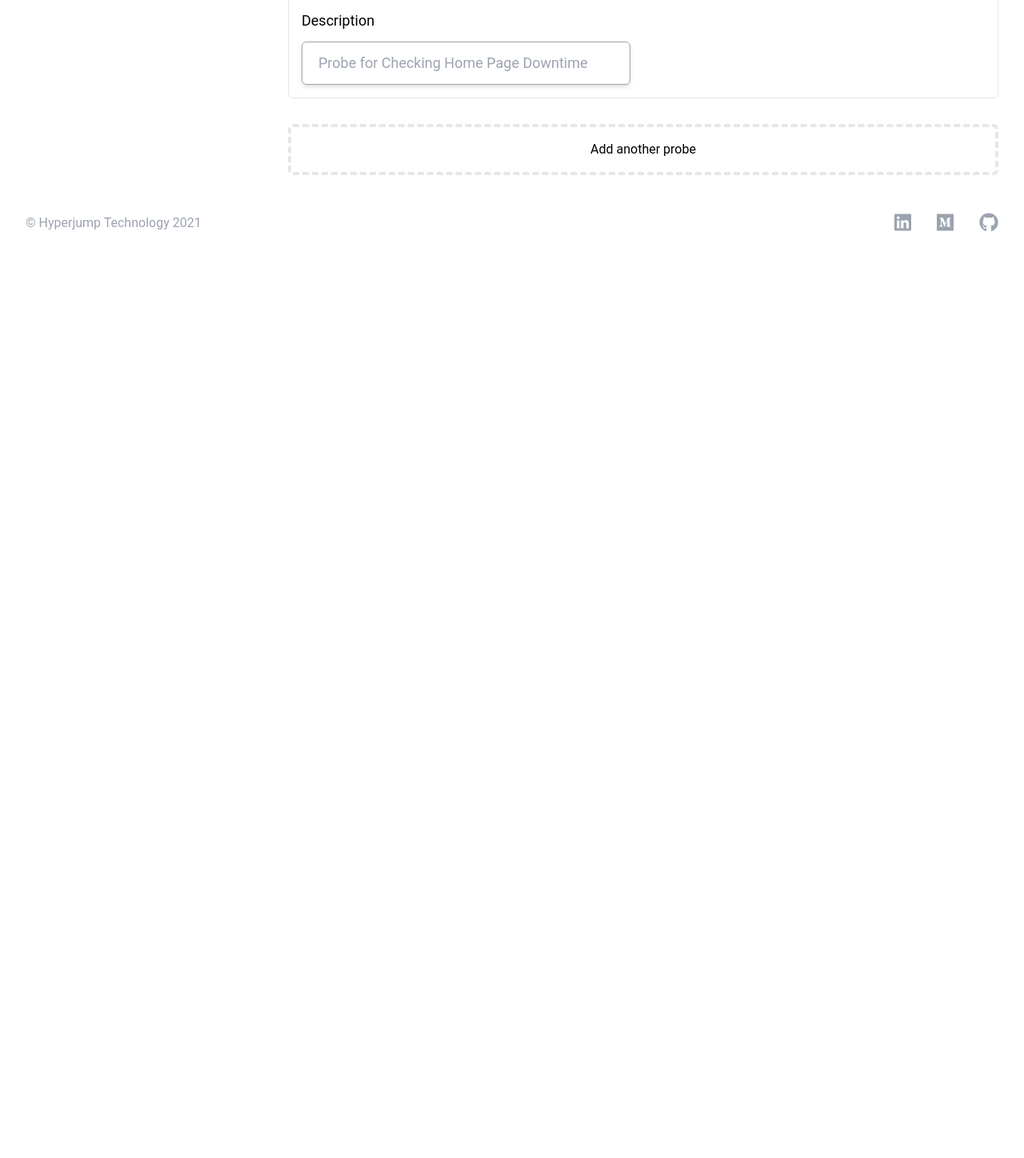
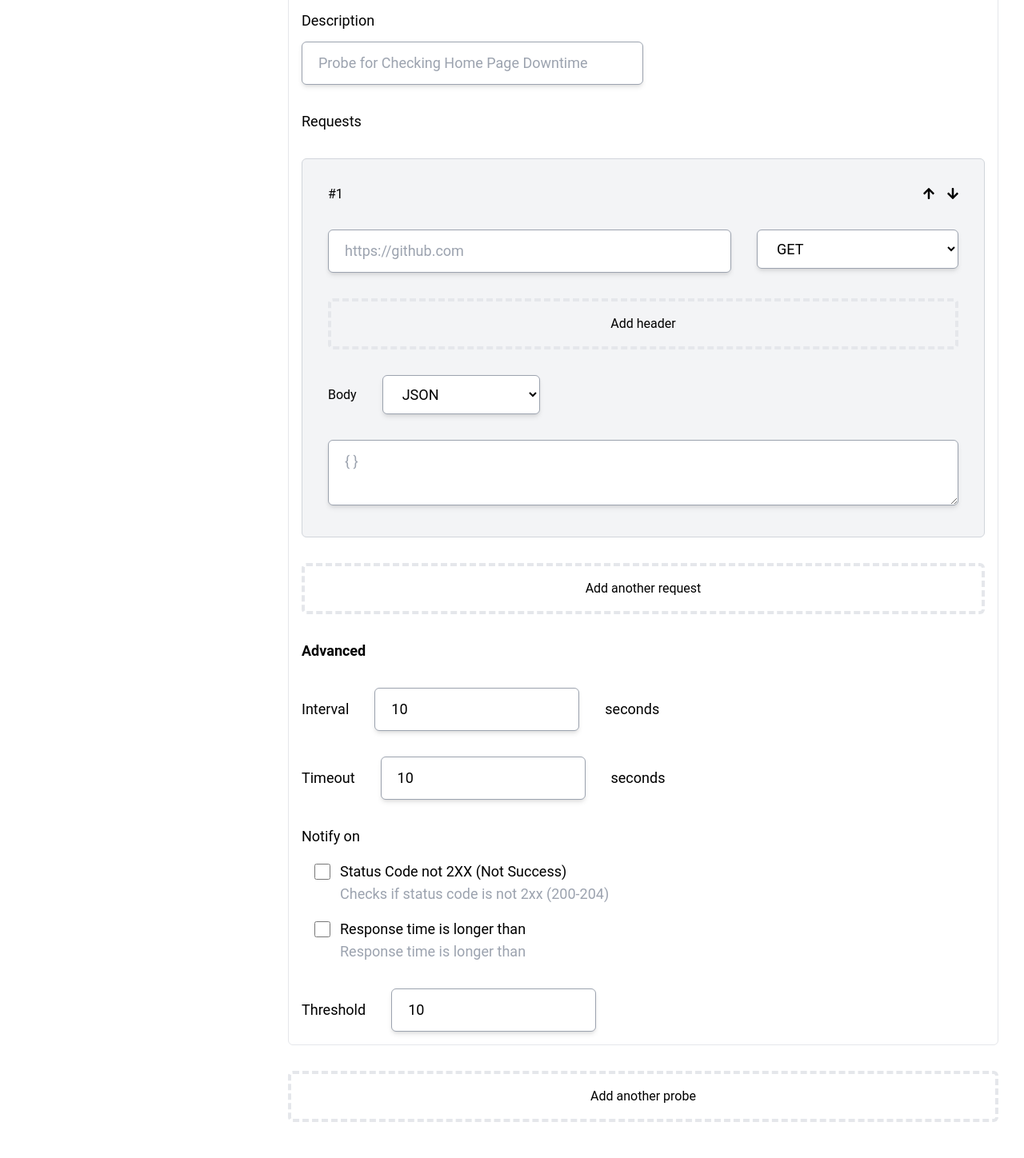
Before and after one commit to hyperjumptech/monika-config-generator, a Next.js app: page /advanced in a window 1280 px wide. Shown: the part 300-1748 px from the top of the page at 80% size. Before the commit the page ends 800 px from the top, so only its background shows below. Built offline with nearby package versions, Linux system fonts and the light colour scheme.

Commit message:
feat: probe request

```diff
--- a/components/probecard/index.tsx
+++ b/components/probecard/index.tsx
@@ -1,19 +1,33 @@
 import React, { FunctionComponent, useContext } from 'react';
 
-import { faTrash } from '@fortawesome/free-solid-svg-icons';
+import {
+  faTrash,
+  faArrowUp,
+  faArrowDown,
+} from '@fortawesome/free-solid-svg-icons';
 import { FontAwesomeIcon } from '@fortawesome/react-fontawesome';
 
 import { TextInput } from '../';
 import { ProbeContext } from '../../contexts/ProbeContext';
+import Select, { SelectOption } from '../select';
+import Textarea from '../textarea';
+import { Probe } from '@hyperjumptech/monika/lib/interfaces/probe';
+import Button from '../button';
+import Checkbox from '../checkbox';
 
 export interface ProbeCardProps {
   id: string;
+  probe: Probe;
 }
 
-const NotifCard: FunctionComponent<ProbeCardProps> = ({ id }) => {
-  const { probeData, handleUpdateProbeData, handleRemoveProbe } = useContext(
-    ProbeContext
-  );
+const NotifCard: FunctionComponent<ProbeCardProps> = ({ probe, id }) => {
+  const {
+    probeData,
+    handleUpdateProbeData,
+    handleRemoveProbe,
+    handleAddProbeRequest,
+    handleRemoveProbeRequest,
+  } = useContext(ProbeContext);
 
   return (
     <div className="border border-solid rounded-md mb-8">
@@ -25,14 +39,15 @@ const NotifCard: FunctionComponent<ProbeCardProps> = ({ id }) => {
           </button>
         )}
       </div>
-      <div className="p-4 md:w-8/12 lg:w-6/12">
+      <div className="p-4 ">
         <form>
           <fieldset>
             <div key={id} className="space-y-8 flex flex-col">
               <TextInput
                 label="Name"
-                id={`data${id}_url`}
+                id={`probe_${id}_name`}
                 placeholder="Home Page Probe"
+                className="w-full md:w-6/12"
                 onChange={(event) => {
                   handleUpdateProbeData({
                     id,
@@ -43,8 +58,9 @@ const NotifCard: FunctionComponent<ProbeCardProps> = ({ id }) => {
               />
               <TextInput
                 label="Description"
-                id={`data${id}_url`}
+                id={`probe_${id}_description`}
                 placeholder="Probe for Checking Home Page Downtime"
+                className="w-full md:w-6/12"
                 onChange={(event) => {
                   handleUpdateProbeData({
                     id,
@@ -53,6 +69,136 @@ const NotifCard: FunctionComponent<ProbeCardProps> = ({ id }) => {
                   });
                 }}
               />
+              <p className="text-sm sm:text-lg">Requests</p>
+              {(probe as Probe).requests.map((item, index) => (
+                <div
+                  className="w-full p-8 rounded-md bg-gray-100 border border-solid border-gray-300 space-y-8"
+                  key={index}>
+                  <div className="flex flex-row align-middle justify-between">
+                    <div className="flex align-middle">#{index + 1}</div>
+                    <div className="flex align-middle space-x-4">
+                      <button>
+                        <FontAwesomeIcon icon={faArrowUp} />
+                      </button>
+                      <button>
+                        <FontAwesomeIcon icon={faArrowDown} />
+                      </button>
+                    </div>
+                  </div>
+                  <div className="flex flex-row space-x-8">
+                    <div className="w-8/12">
+                      <TextInput
+                        id={`probe_${id}_request_${index}_url`}
+                        placeholder="https://github.com"
+                      />
+                    </div>
+                    <div className="w-4/12">
+                      <Select id={`probe_${id}_method`}>
+                        <SelectOption value="GET">GET</SelectOption>
+                        <SelectOption value="POST">POST</SelectOption>
+                      </Select>
+                    </div>
+                  </div>
+                  <button className="w-full border-4 border-dashed rounded-md p-4">
+                    <p>Add header</p>
+                  </button>
+                  <div className="flex flex-row items-center space-x-8">
+                    <p>Body</p>
+                    <div className="w-full sm:w-3/12">
+                      <Select id={`probe_${id}_content_type`}>
+                        <SelectOption value="JSON">JSON</SelectOption>
+                      </Select>
+                    </div>
+                  </div>
+                  <Textarea placeholder="{ }" id={`probe_${id}_body`} />
+                  {probe.requests.length > 1 && (
+                    <div className="flex justify-end">
+                      <Button
+                        type="button"
+                        onClick={() => handleRemoveProbeRequest(id, index)}>
+                        Remove
+                      </Button>
+                    </div>
+                  )}
+                </div>
+              ))}
+              <button
+                type="button"
+                onClick={() => handleAddProbeRequest(id)}
+                className="w-full border-4 border-dashed rounded-md p-4">
+                <p>Add another request</p>
+              </button>
+              <div className="flex flex-col space-y-8">
+                <p className="font-bold text-sm sm:text-lg">Advanced</p>
+                <div className="flex flex-row items-center justify-start space-x-8">
+                  <p className="text-sm sm:text-lg">Interval</p>
+                  <TextInput
+                    id={`probe_${id}_interval`}
+                    type="number"
+                    placeholder="10"
+                    value={probe.interval}
+                    className="w-full md:w-64"
+                    onChange={(event) => {
+                      handleUpdateProbeData({
+                        id,
+                        field: 'interval',
+                        value: event.target.value,
+                      });
+                    }}
+                  />
+                  <p className="text-sm sm:text-lg">seconds</p>
+                </div>
+                <div className="flex flex-row items-center justify-start space-x-8">
+                  <p className="text-sm sm:text-lg">Timeout</p>
+                  <TextInput
+                    id={`probe_${id}_timeout`}
+                    type="number"
+                    placeholder="10"
+                    value={probe.interval}
+                    className="w-full md:w-64"
+                    onChange={(event) => {
+                      handleUpdateProbeData({
+                        id,
+                        field: 'interval',
+                        value: event.target.value,
+                      });
+                    }}
+                  />
+                  <p className="text-sm sm:text-lg">seconds</p>
+                </div>
+                <div className="flex flex-col space-y-4 space-x-4">
+                  <p className="text-sm sm:text-lg">Notify on</p>
+                  <Checkbox
+                    name={`probe_${id}_status_not_2xx`}
+                    value="status-not-2xx"
+                    help="Checks if status code is not 2xx (200-204)">
+                    Status Code not 2XX (Not Success)
+                  </Checkbox>
+                  <Checkbox
+                    name={`probe_${id}_response-time`}
+                    value="status-not-2xx"
+                    help="Response time is longer than">
+                    Response time is longer than
+                  </Checkbox>
+                </div>
+                <div className="flex flex-row items-center justify-start space-x-8">
+                  <p className="text-sm sm:text-lg">Threshold</p>
+                  <TextInput
+                    id={`probe_${id}_threshold`}
+                    type="number"
+                    placeholder="10"
+                    value={probe.interval}
+                    className="w-full md:w-64"
+                    onChange={(event) => {
+                      handleUpdateProbeData({
+                        id,
+                        field: 'interval',
+                        value: event.target.value,
+                      });
+                    }}
+                  />
+                </div>
+              </div>
             </div>
           </fieldset>
         </form>
--- a/contexts/ProbeContext.tsx
+++ b/contexts/ProbeContext.tsx
@@ -13,6 +13,8 @@ const ProbeContext = createContext<ProbeContextInterface>({
   handleAddProbe: () => undefined,
   handleRemoveProbe: () => undefined,
   handleUpdateProbeData: () => undefined,
+  handleAddProbeRequest: () => undefined,
+  handleRemoveProbeRequest: () => undefined,
 });
 
 const ProbeProvider: FunctionComponent = ({ children }) => {
@@ -21,8 +23,15 @@ const ProbeProvider: FunctionComponent = ({ children }) => {
       id: uuid().split('-')[0],
       name: '',
       description: '',
-      interval: 0,
-      requests: [],
+      interval: 10,
+      requests: [
+        {
+          url: '',
+          body: {} as JSON,
+          timeout: 0,
+          headers: {},
+        },
+      ],
       incidentThreshold: 5,
       recoveryThreshold: 5,
       alerts: [],
@@ -40,8 +49,15 @@ const ProbeProvider: FunctionComponent = ({ children }) => {
       id,
       name: '',
       description: '',
-      interval: 0,
-      requests: [],
+      interval: 10,
+      requests: [
+        {
+          url: '',
+          body: {} as JSON,
+          timeout: 0,
+          headers: {},
+        },
+      ],
       incidentThreshold: 5,
       recoveryThreshold: 5,
       alerts: [],
@@ -61,16 +77,55 @@ const ProbeProvider: FunctionComponent = ({ children }) => {
     const selectedProbeData = (selectedProbe ?? {}) as any;
     selectedProbeData[data.field] = data.value;
 
-    const notifData = probes.map((notif) => {
-      return notif.id === data.id
+    const probeData = probes.map((probe) => {
+      return probe.id === data.id
         ? {
-            ...notif,
+            ...probe,
             ...selectedProbeData,
           }
-        : notif;
+        : probe;
     });
 
-    setProbes(notifData);
+    setProbes(probeData);
+  };
+
+  const handleAddProbeRequest = (id: string) => {
+    const foundProbe = probes.find((data) => data.id === id);
+    const probeRequestData = (foundProbe as Probe).requests.concat({
+      url: '',
+      body: {} as JSON,
+      timeout: 0,
+      headers: {},
+    });
+
+    const newProbeData = probes.map((probe) => {
+      return probe.id === id
+        ? {
+            ...probe,
+            requests: [...probeRequestData],
+          }
+        : probe;
+    });
+
+    setProbes(newProbeData);
+  };
+
+  const handleRemoveProbeRequest = (id: string, index: number) => {
+    const foundProbe = probes.find((data) => data.id === id);
+    const filteredProbeRequest = (foundProbe as Probe).requests.filter(
+      (_, idx) => index !== idx
+    );
+
+    const newProbeData = probes.map((probe) => {
+      return probe.id === id
+        ? {
+            ...probe,
+            requests: [...filteredProbeRequest],
+          }
+        : probe;
+    });
+
+    setProbes(newProbeData);
   };
 
   return (
@@ -81,6 +136,8 @@ const ProbeProvider: FunctionComponent = ({ children }) => {
         handleAddProbe,
         handleRemoveProbe,
         handleUpdateProbeData,
+        handleAddProbeRequest,
+        handleRemoveProbeRequest,
       }}>
       {children}
     </ProbeContext.Provider>
--- a/contexts/ProbeContextInterface.ts
+++ b/contexts/ProbeContextInterface.ts
@@ -12,4 +12,6 @@ export interface ProbeContextInterface {
   handleAddProbe: () => void;
   handleRemoveProbe: (id: string) => void;
   handleUpdateProbeData: (data: UpdateProbeData) => void;
+  handleAddProbeRequest: (id: string) => void;
+  handleRemoveProbeRequest: (id: string, index: number) => void;
 }
```
